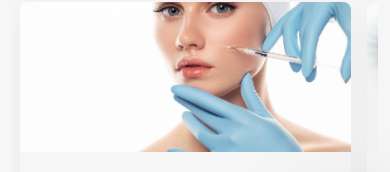
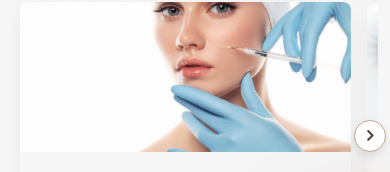
Before and after one commit to Henrilsm/agape-essence, a Next.js app: page /servicos in a window 390 px wide. Shown: the part 591-763 px from the top of the page. Built offline with nearby package versions, Linux system fonts and the light colour scheme.

Commit message:
Setas mobile

```diff
--- a/app/servicos/page.module.css
+++ b/app/servicos/page.module.css
@@ -307,7 +307,17 @@
 /* Mobile First - até 480px */
 @media (max-width: 480px) {
   .carouselButton {
-    display: none;
+    width: 32px;
+    height: 32px;
+    font-size: 0.8rem;
+  }
+
+  .left {
+    left: -8px;
+  }
+
+  .right {
+    right: -8px;
   }
 
   .card {
```
